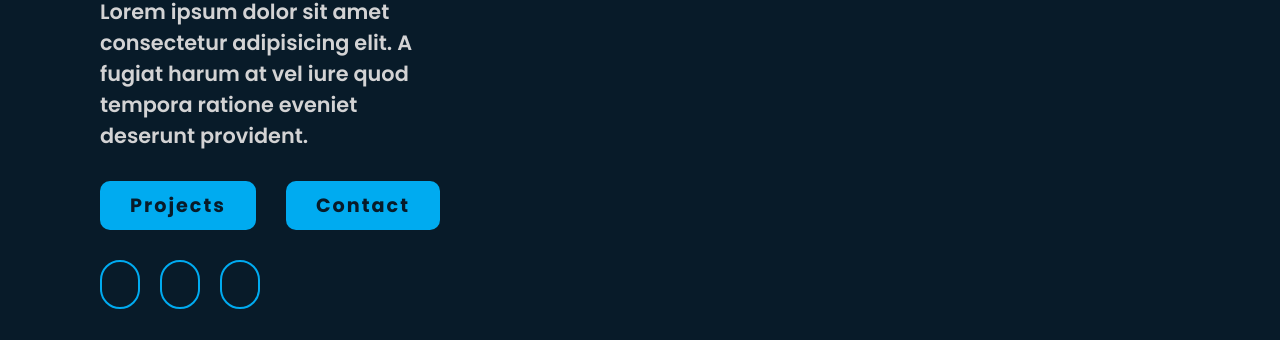
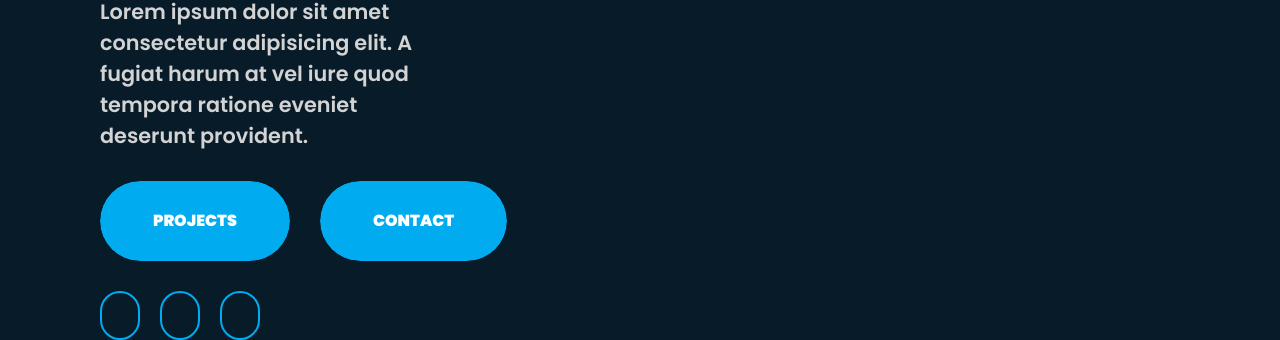
Before and after one commit to gapedev/GapeDev, an Astro site: page / in a window 1280 px wide. Shown: the part 471-811 px from the top of the page. Built offline with nearby package versions, Linux system fonts and the light colour scheme; Astro itself is replaced by a stand-in of ours; some icons are missing.

Commit message:
buttons styles

```diff
--- a/src/styles/components/_button.scss
+++ b/src/styles/components/_button.scss
@@ -1,12 +1,87 @@
 @use '../abstracts/' as *;
 
+// .button {
+//   border-radius: 10px;
+//   border-color: 1px solid $primary;
+//   background-color: $primary;
+//   color: $black;
+//   font-weight: bold;
+//   letter-spacing: 2px;
+//   padding: 10px 30px;
+//   font-size: 1.2rem;
+// }
+
+.button,
+.button *,
+.button :after,
+.button :before,
+.button:after,
+.button:before {
+  border: 0 solid;
+  box-sizing: border-box;
+}
+
 .button {
-  border-radius: 10px;
-  border-color: 1px solid $primary;
-  background-color: $primary;
-  color: $black;
-  font-weight: bold;
-  letter-spacing: 2px;
-  padding: 10px 30px;
-  font-size: 1.2rem;
+  -webkit-tap-highlight-color: rgba(0, 0, 0, 0);
+  -webkit-appearance: button;
+  background-color: #00abf0;
+  background-image: none;
+  color: #fff;
+  cursor: pointer;
+  font-size: 100%;
+  font-weight: 900;
+  line-height: 1.5;
+  margin: 0;
+  -webkit-mask-image: -webkit-radial-gradient(#000, #fff);
+  padding: 0;
+  text-transform: uppercase;
+  border-radius: 99rem;
+  overflow: hidden;
+  padding: 28px 53px;
+  position: relative;
+  display: flex;
+
 }
+
+.button:disabled {
+  cursor: default;
+}
+
+.button:-moz-focusring {
+  outline: auto;
+}
+
+.button svg {
+  display: block;
+}
+
+.button [hidden] {
+  display: none;
+}
+
+
+.button:hover {
+  color: $primary;
+}
+
+.button a {
+  font-weight: 900;
+  z-index: 1;
+}
+
+.button:before {
+  aspect-ratio: 1;
+  background: #fff;
+  border-radius: 50%;
+  content: "";
+  left: 50%;
+  position: absolute;
+  top: 50%;
+  transform: translate(-50%, -50%);
+  transition: width 0.2s;
+  width: 0;
+}
+
+.button:hover:before {
+  width: 100%;
+}
```
Also changed, not shown: src/pages/portfolio/index.astro (+9 -1 lines), src/pages/projects/index.astro (+9 -3 lines), src/styles/css/styles.css, 1 other file.
